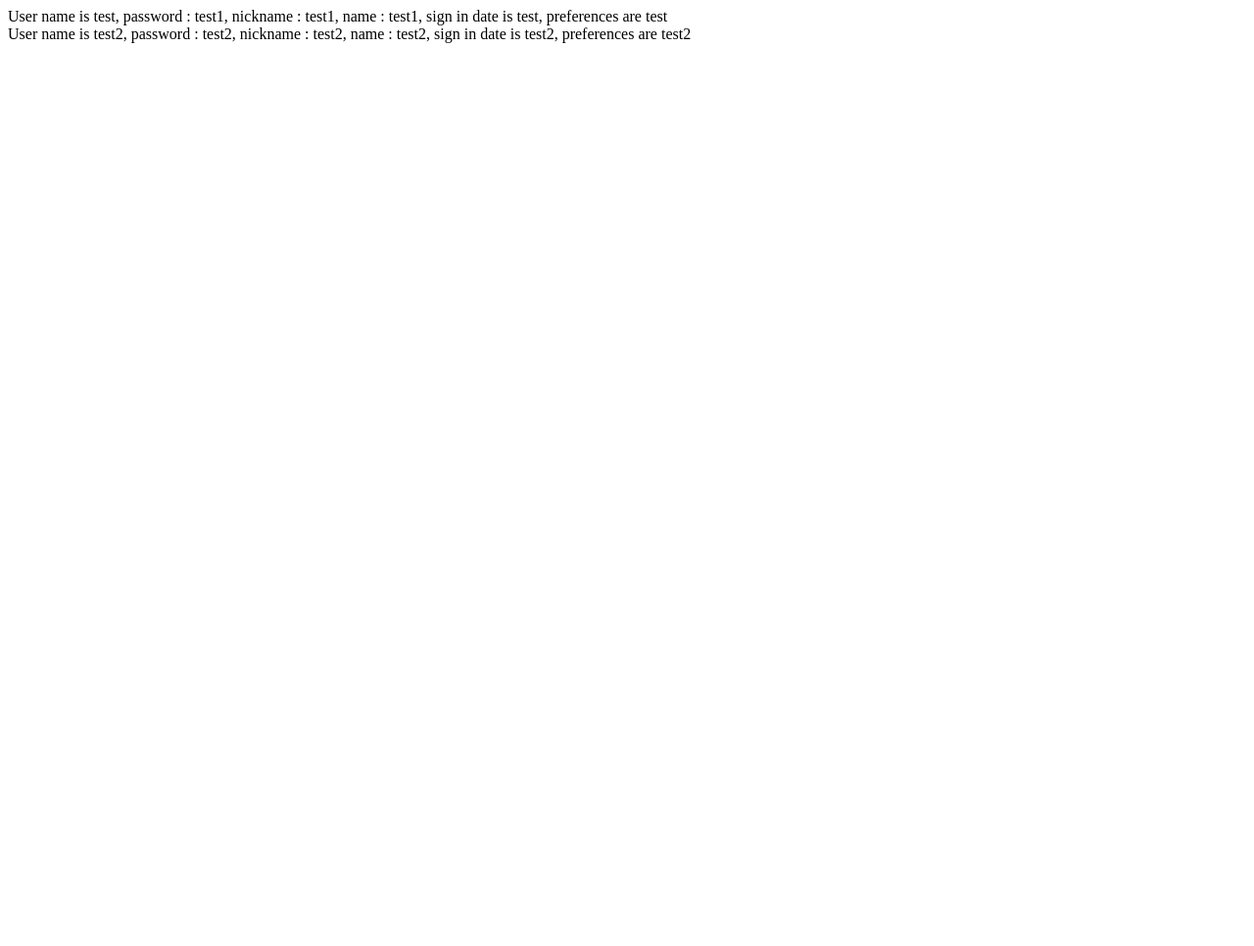
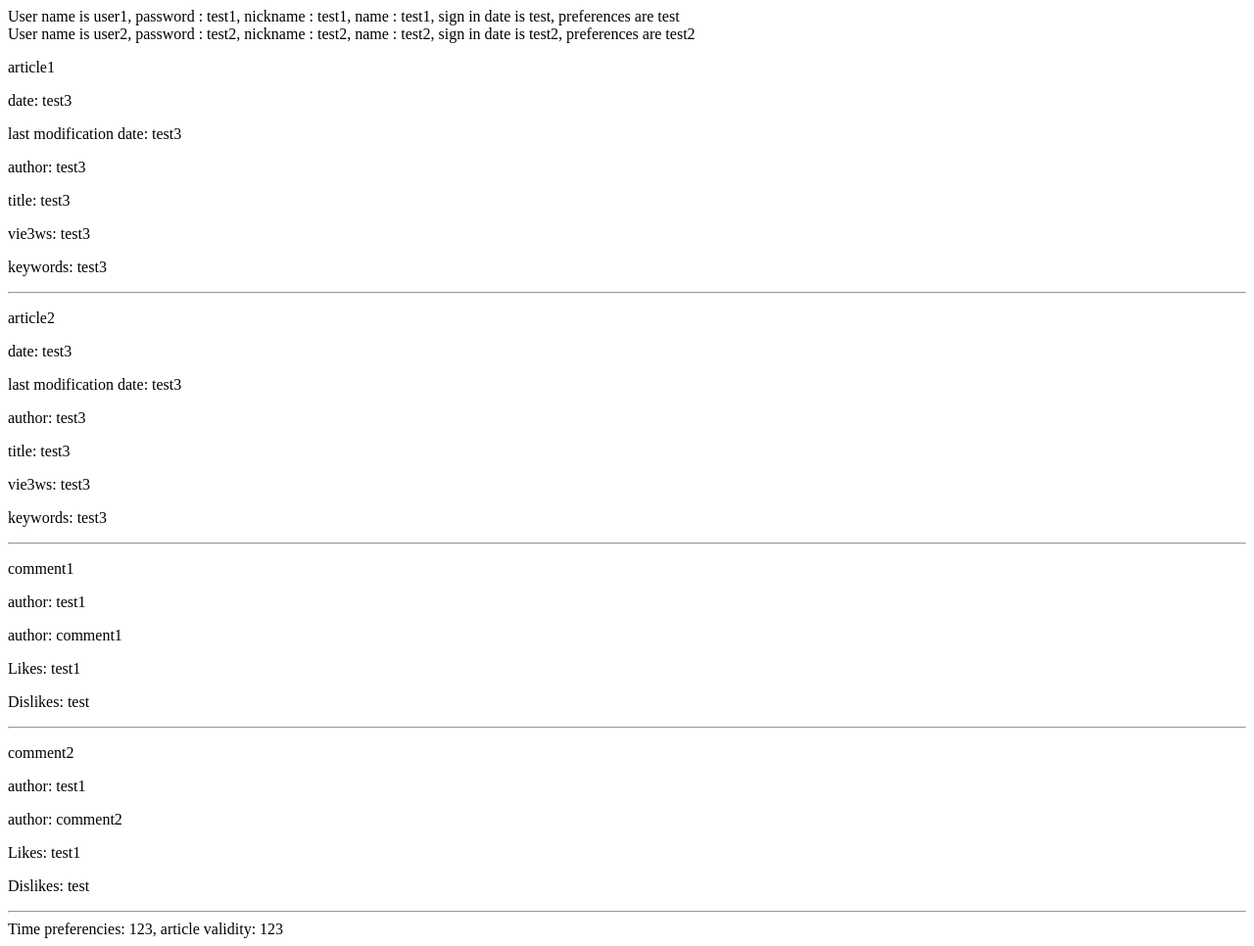
Before and after one commit to lkristinevich7/HomeWorkES6, a website with bundled scripts: page index.html in a window 1280 px wide. Shown: the whole page at 98% size. Before the commit the page ends 800 px from the top, so only its background shows below. Built offline with nearby package versions, Linux system fonts and the light colour scheme.

Commit message:
third commit

```diff
--- a/index.html
+++ b/index.html
@@ -7,10 +7,10 @@
     <title>Blog application</title>
 </head>
 <body>
-    <div id="user-container">
-    </div>
+    <div id="user-container"></div>
     <div id="article-container"></div>
-
+    <div id="comment-container"></div>
+    <div id="settings"></div>
 </body>
 <script type="module" src="src/index.js"></script>
 </html>
--- a/src/Article.js
+++ b/src/Article.js
@@ -1,13 +1,33 @@
 export class Article{
-    constructor(body, date, modificationDate,author, title, views, keywords ){
-        this.el = document.querySelector('article-container')
+    constructor(body, date, modificationDate, author, title, views, keywords ){
+        this.el = document.querySelector('#article-container')
         this.body=body;
         this.date=date;
         this.modificationDate=modificationDate;
         this.author = author;
         this.title = title;
         this.views=views;
-        this.kewords= keywords;
+        this.keywords= keywords;
+    }
+
+    checkObject(){
+        if(!this.body || !this.date || !this.modificationDate || !this.author ||!this.title || !this.views || !this.keywords){
+            throw Error('article object is not fully correct')
+
+        }
+    }
+
+    render(){
+        const div = document.createElement('div');
+        div.classList.add('articles');
+        div.innerHTML = ` <p>${this.body}</p>
+        <p>date: ${this.date}</p>
+        <p>last modification date: ${this.modificationDate}</p>
+        <p>author: ${this.author}</p>
+        <p>title: ${this.title}</p>
+        <p>vie3ws: ${this.views}</p>
+        <p>keywords: ${this.keywords}</p><hr>`
+        this.el.appendChild(div)
     }
 
 }
--- /dev/null
+++ b/src/Comment.js
@@ -0,0 +1,31 @@
+export class Comment{
+    constructor(author, body, date, likes, dislikes){
+        this.el = document.querySelector('#comment-container')
+        this.author = author
+        this.body = body
+        this.date = date
+        this.likes = likes
+        this.dislikes = dislikes
+
+
+    }
+
+    checkObject(){
+        if(!this.author, !this.body, !this.date, !this.likes, !this.dislikes){
+            throw Error('comment object is not fully correct')
+        }
+    }
+
+    render(){
+        const div = document.createElement('div');
+        div.classList.add('comments')
+        div.innerHTML = ` <p>${this.body}</p>
+        <p>author: ${this.date}</p>
+        <p>author: ${this.author}</p>
+        <p>Likes: ${this.likes}</p>
+        <p>Dislikes: ${this.dislikes}</p><hr>`
+        this.el.appendChild(div)
+
+    }
+
+}
--- /dev/null
+++ b/src/Settings.js
@@ -0,0 +1,23 @@
+export class Settings{
+    constructor(timePreferencies, validity){
+        this.el= document.querySelector("#settings")
+        this.timePreferencies = timePreferencies;
+        this.validity = validity;
+
+    }
+
+
+    checkObject(){
+        if(!this.timePreferencies || !this.validity){
+            throw Error('settings object is not fully correct')
+        }
+
+    }
+    render(){
+        const div = document.createElement('div')
+        div.classList.add('settings')
+        div.innerHTML=`Time preferencies: ${this.timePreferencies}, article validity: ${this.validity}`
+        this.el.appendChild(div)
+    }
+
+};
--- a/src/User.js
+++ b/src/User.js
@@ -13,7 +13,7 @@ export class User {
 
     checkObject(){
         if (!this.login || !this.password || !this.nickname || !this.name ||  !this.signindate || !this.preferences ) {
-            throw Error('object is not fully correct')
+            throw Error('user object is not fully correct')
         }
 
     }
--- a/src/index.js
+++ b/src/index.js
@@ -1,13 +1,29 @@
 import { User } from "./User.js";
 import { Article } from "./Article.js";
+import {Comment} from "./Comment.js"
+import { Settings } from "./Settings.js";
 
-const user = new User('test','test1','test1', 'test1', 'test','test')
-const user2 = new User('test2','test2','test2', 'test2', 'test2','test2')
-
+const user = new User('user1','test1','test1', 'test1', 'test','test')
+const user2 = new User('user2','test2','test2', 'test2', 'test2','test2')
 user.checkObject()
 user2.checkObject()
 user.render()
 user2.render()
 
-// const article = new Article('test1','test1','test1', 'test1', 'test','test');
-// article.render()
+const article = new Article('article1','test3','test3', 'test3', 'test3','test3', 'test3');
+const article2 = new Article('article2','test3','test3', 'test3', 'test3','test3', 'test3');
+article.checkObject()
+article2.checkObject()
+article.render()
+article2.render()
+
+const comment = new Comment('comment1','comment1','test1', 'test1', 'test')
+comment.checkObject()
+comment.render()
+const comment2 = new Comment('comment2','comment2','test1', 'test1', 'test')
+comment2.checkObject()
+comment2.render()
+
+const settings = new Settings('123', '123')
+settings.checkObject()
+settings.render()
```
